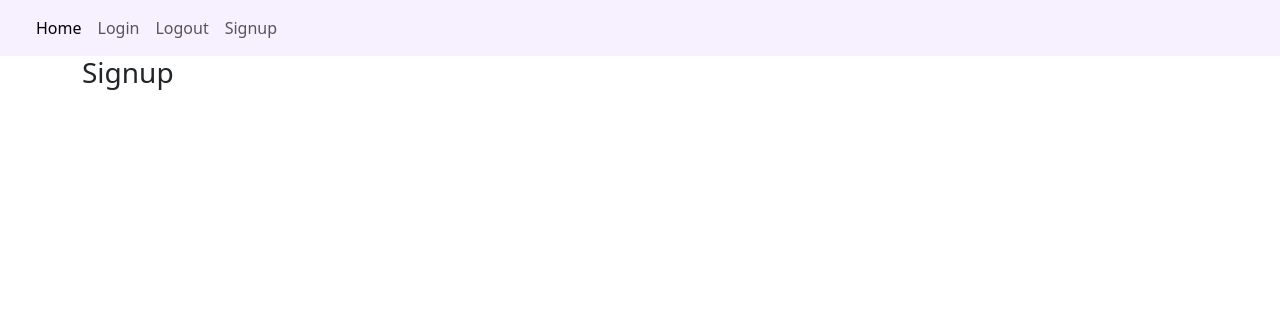
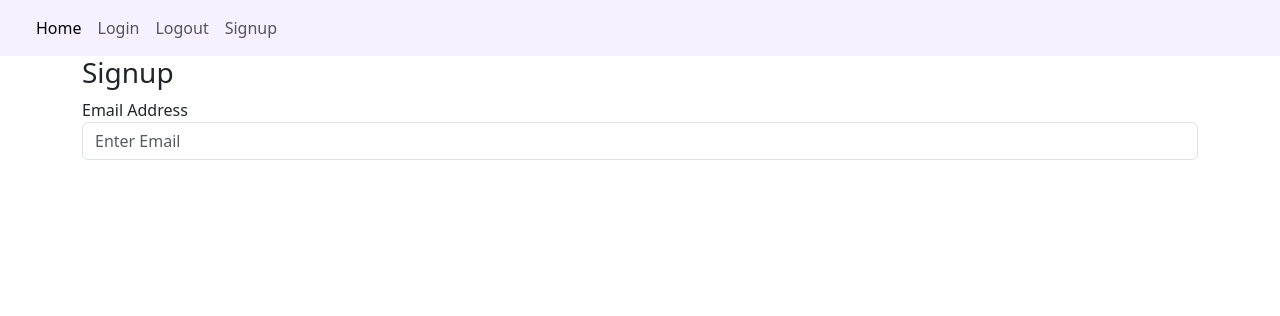
Before and after one commit to KiwiBoi2/SABB-WebApp, a Flask app: page /sign-up in a window 1280 px wide. Shown: the top 316 px of the page. Run offline with Flask 3, Linux system fonts and the light colour scheme.

Commit message:
email form complete

```diff
--- a/website/templates/sign_up.html
+++ b/website/templates/sign_up.html
@@ -8,8 +8,9 @@
     <h3>Signup</h3>
 
     <div class="form-group">
-
-
+        <!-- email form -->
+         <label for="email">Email Address</label>
+         <input type="email" id="email" name="email" class="form-control" placeholder="Enter Email"/>
 
     </div>
 
```
